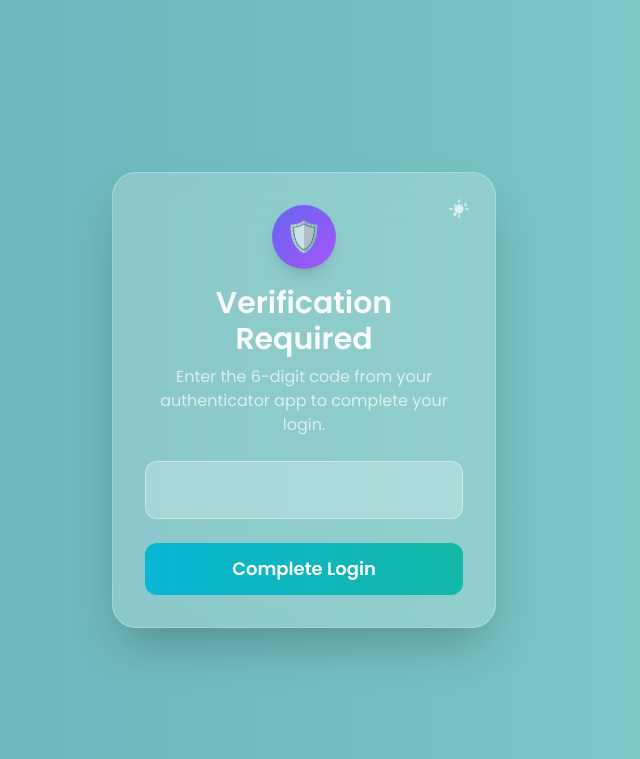
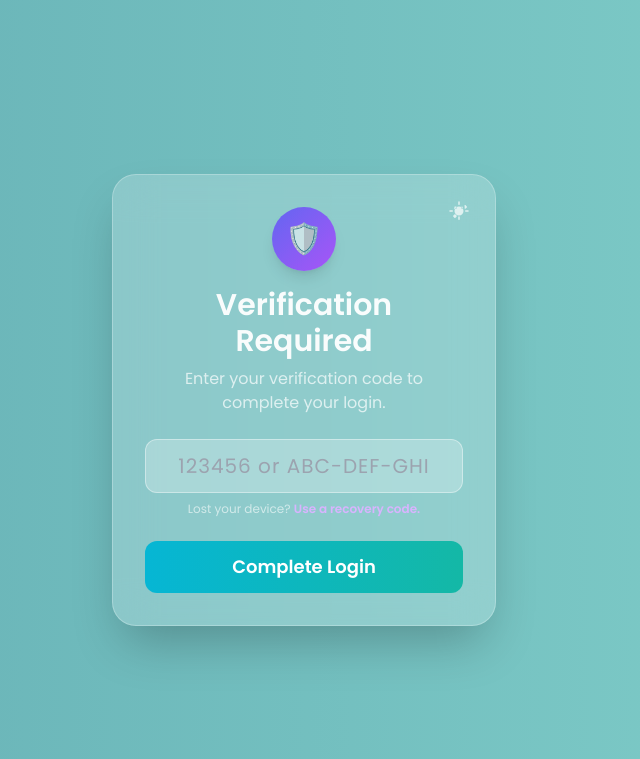
Before and after one commit to shashstormer/AuthTuna, a Python web app: template authtuna/templates/pages/mfa_challenge.html in a window 1280 px wide. Shown: the top 759 px of the page, without its empty margins (336-976 px from the left). Run offline with Jinja, Linux system fonts and the light colour scheme; the template is opened without the code that fills it, so the values that code supplies are empty; some libraries are stand-ins or nearby versions.

Commit message:
feat: enhance MFA recovery code verification and improve user interface for code entry

```diff
--- a/authtuna/manager/asynchronous.py
+++ b/authtuna/manager/asynchronous.py
@@ -434,7 +434,7 @@ class AuthTunaAsync:
             is_valid_code = totp.verify(code)
             is_valid_recovery = False
             if not is_valid_code:
-                is_valid_recovery = await self.mfa.verify_recovery_code(user, code)
+                is_valid_recovery = await self.mfa.verify_recovery_code(user, code, db)
             if not is_valid_code and not is_valid_recovery:
                 raise InvalidTokenError("Invalid MFA code.")
 
--- a/authtuna/routers/mfa.py
+++ b/authtuna/routers/mfa.py
@@ -28,7 +28,7 @@ class MFAValidationPayload(BaseModel):
 
 class MFALoginValidate(BaseModel):
     mfa_token: str
-    code: str = Field(..., min_length=6, max_length=6)
+    code: str = Field(..., min_length=6, max_length=11)
 
 
 @router.post("/setup")
--- a/authtuna/templates/pages/mfa_challenge.html
+++ b/authtuna/templates/pages/mfa_challenge.html
@@ -67,13 +67,17 @@
                 🛡️
             </div>
             <h1 class="text-3xl font-semibold text-white/95">Verification Required</h1>
-            <p class="text-white/70 mt-2">Enter the 6-digit code from your authenticator app to complete your login.</p>
+            <p class="text-white/70 mt-2">Enter your verification code to complete your login.</p>
         </div>
 
         <form id="mfa-challenge-form" class="space-y-6">
             <div>
-                <label for="mfa-code" class="sr-only">6-Digit Verification Code</label>
-                <input id="mfa-code" name="mfa-code" type="text" inputmode="numeric" required class="form-input block w-full px-5 py-3 rounded-xl text-white text-center tracking-widest text-2xl">
+                <label for="mfa-code" class="sr-only">Verification Code</label>
+                <input id="mfa-code" name="mfa-code" type="text" required placeholder="123456 or ABC-DEF-GHI"
+                       class="form-input block w-full px-5 py-3 rounded-xl text-white text-center tracking-wider text-xl">
+                 <p class="text-xs text-center text-white/60 mt-2">
+                    Lost your device? <a href="#" class="font-semibold text-purple-300 hover:text-purple-200">Use a recovery code.</a>
+                </p>
             </div>
             <div id="message-box" class="text-center text-sm font-medium hidden"></div>
             <button type="submit" class="w-full py-3 px-4 rounded-xl font-semibold text-white text-lg bg-gradient-to-r from-cyan-500 to-teal-500 hover:from-cyan-600 hover:to-teal-600 transition-all">
@@ -85,18 +89,27 @@
     <script>
         const mfaForm = document.getElementById('mfa-challenge-form');
         const messageBox = document.getElementById('message-box');
+        const mfaCodeInput = document.getElementById('mfa-code');
 
         mfaForm.addEventListener('submit', async (e) => {
             e.preventDefault();
+            const button = e.target.querySelector('button[type="submit"]');
+            button.disabled = true;
+
             const urlParams = new URLSearchParams(window.location.search);
             const mfaToken = urlParams.get('mfa_token');
-            const code = document.getElementById('mfa-code').value;
+            const code = mfaCodeInput.value;
 
             if (!mfaToken) {
-                messageBox.textContent = 'MFA token missing from URL.';
-                messageBox.className = 'text-center text-sm font-medium text-red-300/90';
-                messageBox.style.display = 'block';
+                showMessage('MFA token missing from URL.', 'text-red-300/90');
+                button.disabled = false;
                 return;
+            }
+
+            if (!code || code.length < 6) {
+                 showMessage('Please enter a valid code.', 'text-red-300/90');
+                 button.disabled = false;
+                 return;
             }
 
             try {
@@ -108,21 +121,23 @@
 
                 const data = await response.json();
                 if (response.ok) {
-                    messageBox.textContent = data.message;
-                    messageBox.className = 'text-center text-sm font-medium text-green-300/90';
-                    messageBox.style.display = 'block';
+                    showMessage(data.message, 'text-green-300/90');
                     setTimeout(() => window.location.href = '/', 2000);
                 } else {
-                    messageBox.textContent = data.detail || 'Verification failed.';
-                    messageBox.className = 'text-center text-sm font-medium text-red-300/90';
-                    messageBox.style.display = 'block';
+                    showMessage(data.detail || 'Verification failed.', 'text-red-300/90');
                 }
             } catch (error) {
-                messageBox.textContent = 'Network error. Please try again.';
-                messageBox.className = 'text-center text-sm font-medium text-red-300/90';
-                messageBox.style.display = 'block';
+                showMessage('Network error. Please try again.', 'text-red-300/90');
+            } finally {
+                button.disabled = false;
             }
         });
+
+        function showMessage(text, colorClass) {
+            messageBox.textContent = text;
+            messageBox.className = `text-center text-sm font-medium ${colorClass}`;
+            messageBox.style.display = 'block';
+        }
     </script>
 </body>
 </html>
```
Also changed, not shown: authtuna/core/mfa.py (+12 -2 lines), authtuna/templates/pages/login.html (+9 -5 lines).
